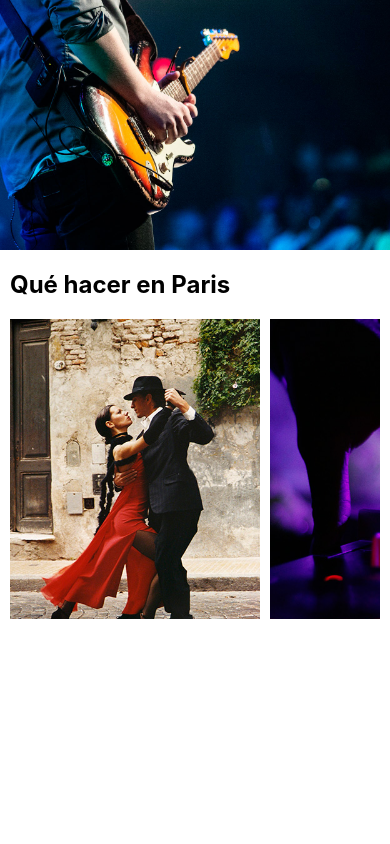
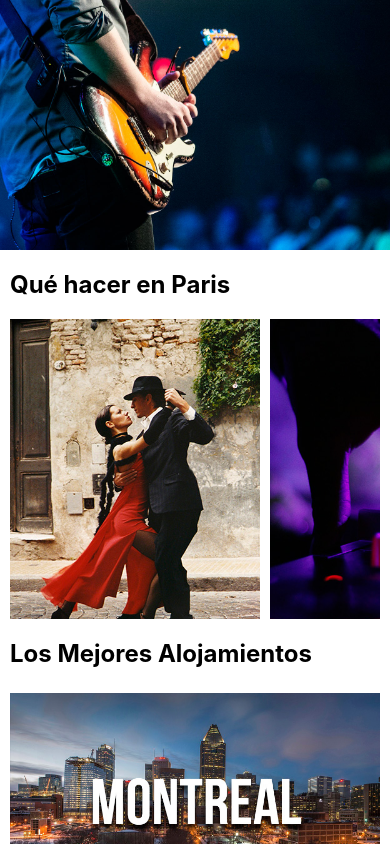
Before and after one commit to marshalmori/layoutnative, a React Native app: screen / in a window 390 px wide. Built offline with nearby package versions, Linux system fonts and the light colour scheme.

Commit message:
Inserir imagens para os melhores hotéis

```diff
--- a/App.js
+++ b/App.js
@@ -4,7 +4,7 @@
 const App = () => {
   return (
     <>
-      <View>
+      <ScrollView>
         <View style={{flexDirection: 'row'}}>
           <Image
             style={styles.banner}
@@ -47,8 +47,30 @@
               />
             </View>
           </ScrollView>
+
+          <Text style={styles.titulo}>Los Mejores Alojamientos</Text>
+          <View>
+            <View>
+              <Image
+                style={styles.mejores}
+                source={require('./assets/img/mejores1.jpg')}
+              />
+            </View>
+            <View>
+              <Image
+                style={styles.mejores}
+                source={require('./assets/img/mejores2.jpg')}
+              />
+            </View>
+            <View>
+              <Image
+                style={styles.mejores}
+                source={require('./assets/img/mejores3.jpg')}
+              />
+            </View>
+          </View>
         </View>
-      </View>
+      </ScrollView>
     </>
   );
 };
@@ -71,6 +93,11 @@
     height: 300,
     marginRight: 10,
   },
+  mejores: {
+    width: '100%',
+    height: 200,
+    marginVertical: 5,
+  },
 });
 
 export default App;
```
